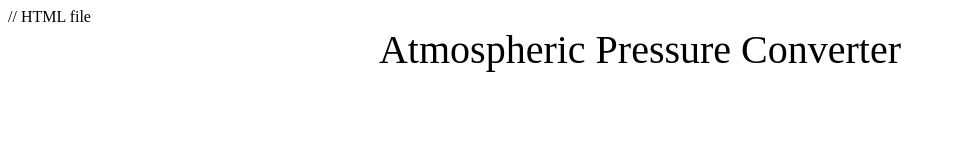
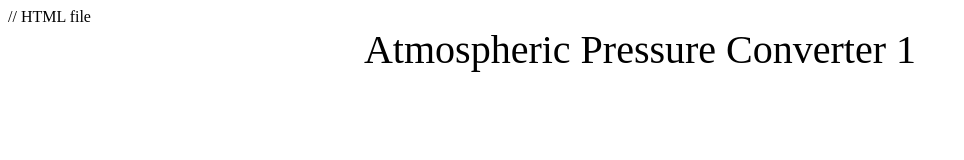
Before and after one commit to jackbash1/METAR-PressureConverter, a plain HTML site: page index.html in a window 1280 px wide. Shown: the whole page, without its empty margins (0-964 px from the left). Drawn offline with Linux system fonts and the light colour scheme.

Commit message:
Update index.html

```diff
--- a/index.html
+++ b/index.html
@@ -9,6 +9,6 @@
     <link rel="stylesheet" href="styles.css">
 </head>
 <body>
-    <div class="title">Atmospheric Pressure Converter</div>
+    <div class="title">Atmospheric Pressure Converter 1</div>
 </body>
 </html>
```
